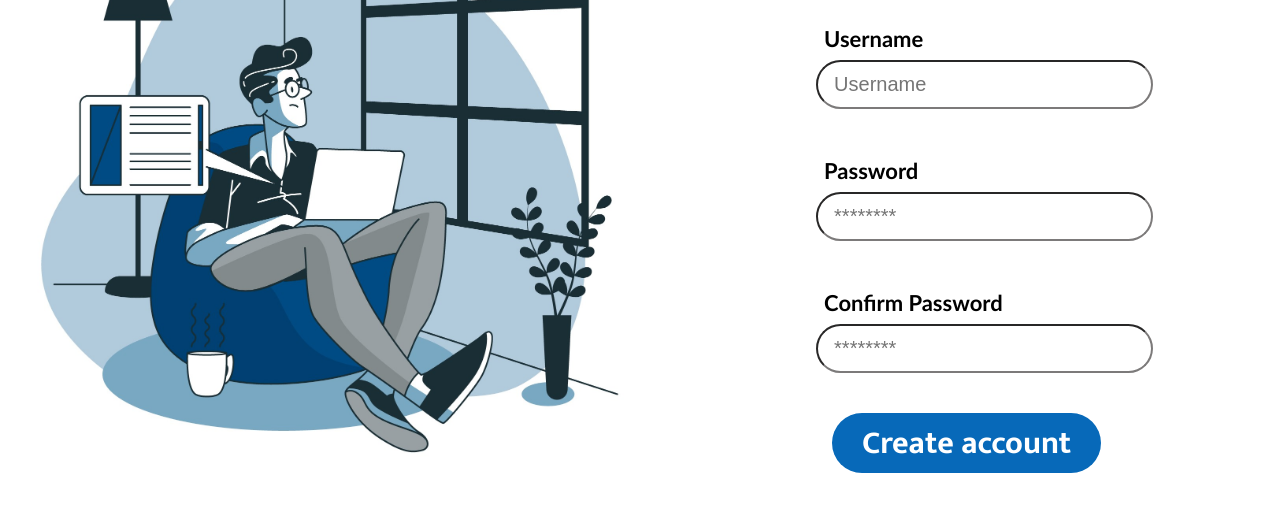
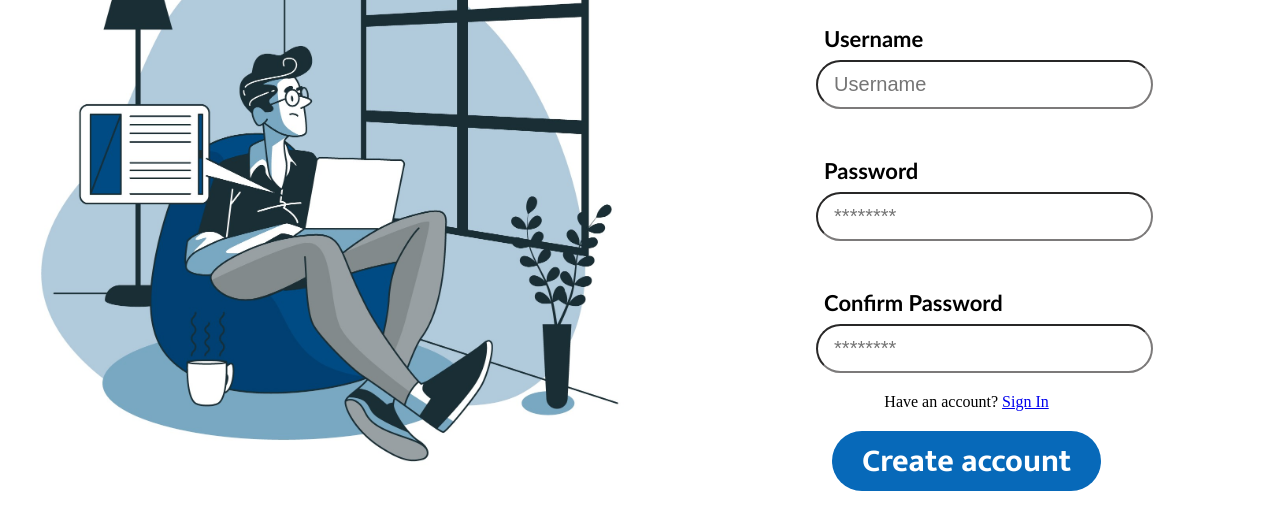
Before and after one commit to Gaur2210/JotIt-TodoList, a plain HTML site: page pages/signup.html in a window 1280 px wide. Shown: the part 299-810 px from the top of the page. Drawn offline with Linux system fonts and the light colour scheme.

Commit message:
To-Do-list

```diff
--- a/pages/signup.html
+++ b/pages/signup.html
@@ -35,6 +35,7 @@
               <p><b>Confirm Password</b></p>
               <input type="password" id="password1" placeholder="********" />
             </div>
+            <p>Have an account?  <a href="./signin.html">Sign In</a></a></p>
             <div class="item">
               <button class="start" id="signup">Create account</button>
               </div>
```
